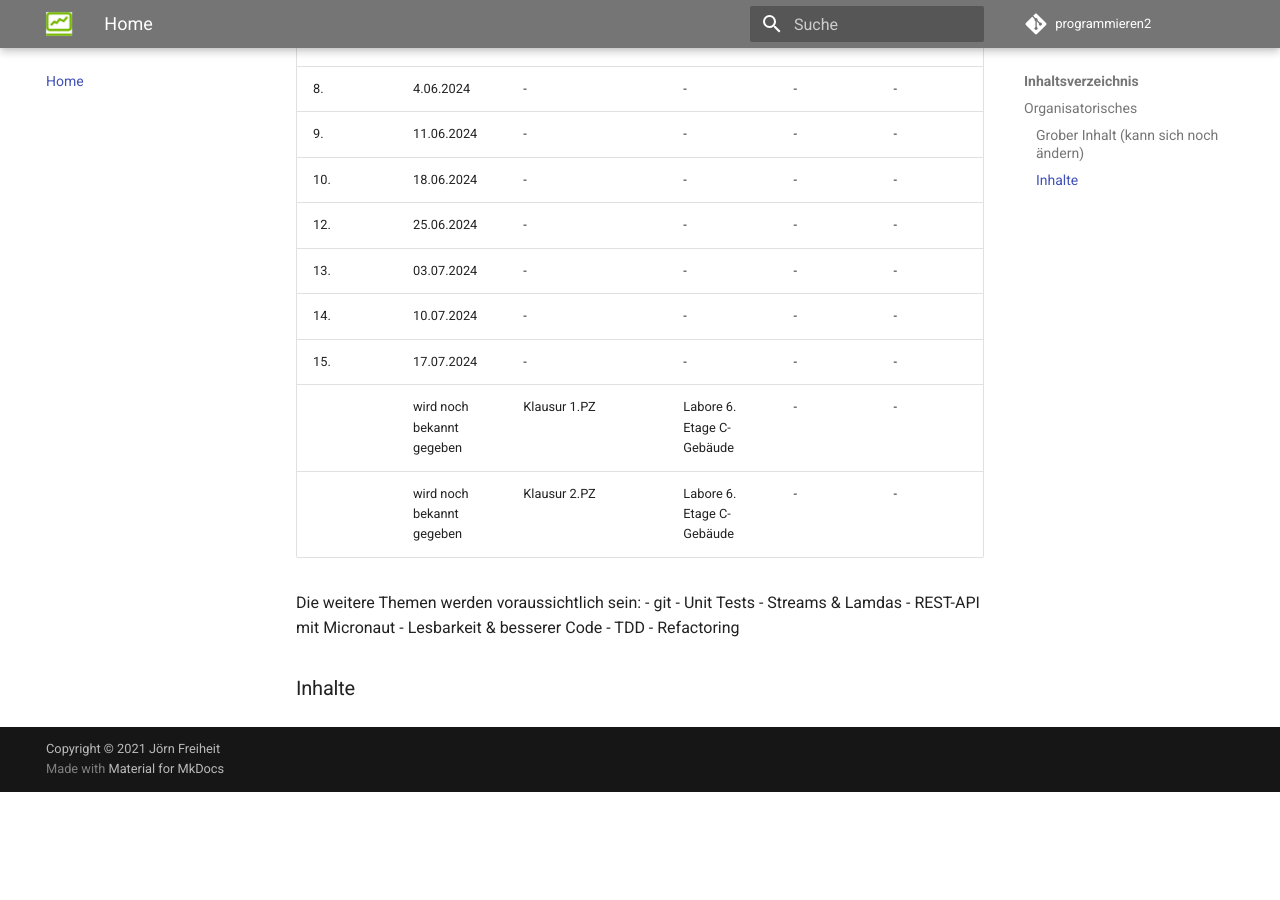
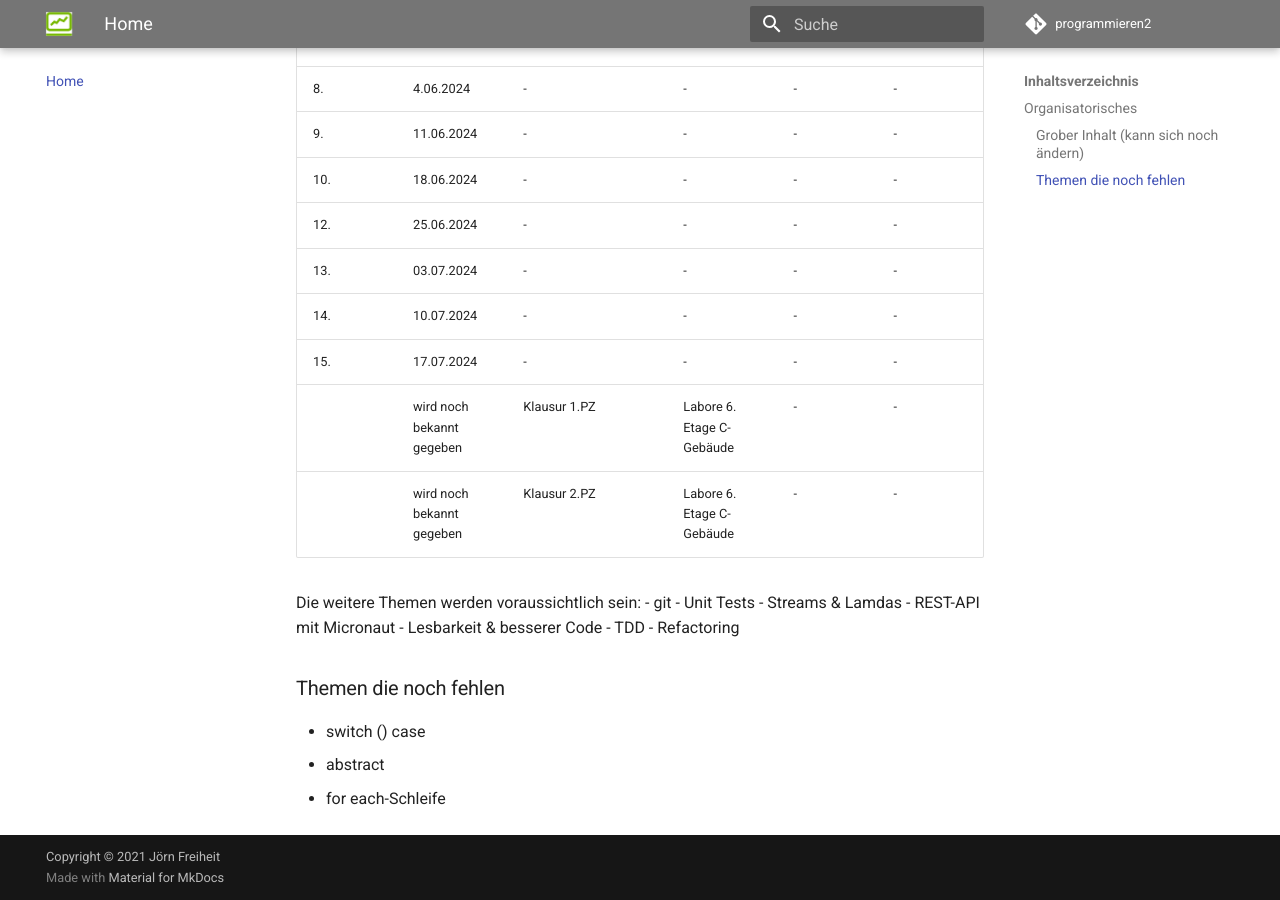
Before and after one commit to vrpntngr/programmieren2, an MkDocs documentation site: the page built from docs/index.md, in a window 1280 px wide and 900 px high, scrolled down 3094 px. Built offline with MkDocs 1.6.1 and Material for MkDocs 9.7.7, drawn with Linux system fonts in a browser that asks for light colours; comment, search, counter and statistics services are not loaded; before the commit the page ends 3886 px from its top, so only the background shows below that.

Commit message:
add missing topics

```diff
--- a/docs/index.md
+++ b/docs/index.md
@@ -68,4 +68,7 @@ Die weitere Themen werden voraussichtlich sein:
 - TDD
 - Refactoring
 
-### Inhalte
+### Themen die noch fehlen
+- switch () case
+- abstract
+- for each-Schleife
```
Also changed, not shown: site/index.html, site/search/search_index.json, site/sitemap.xml, 1 other file.
